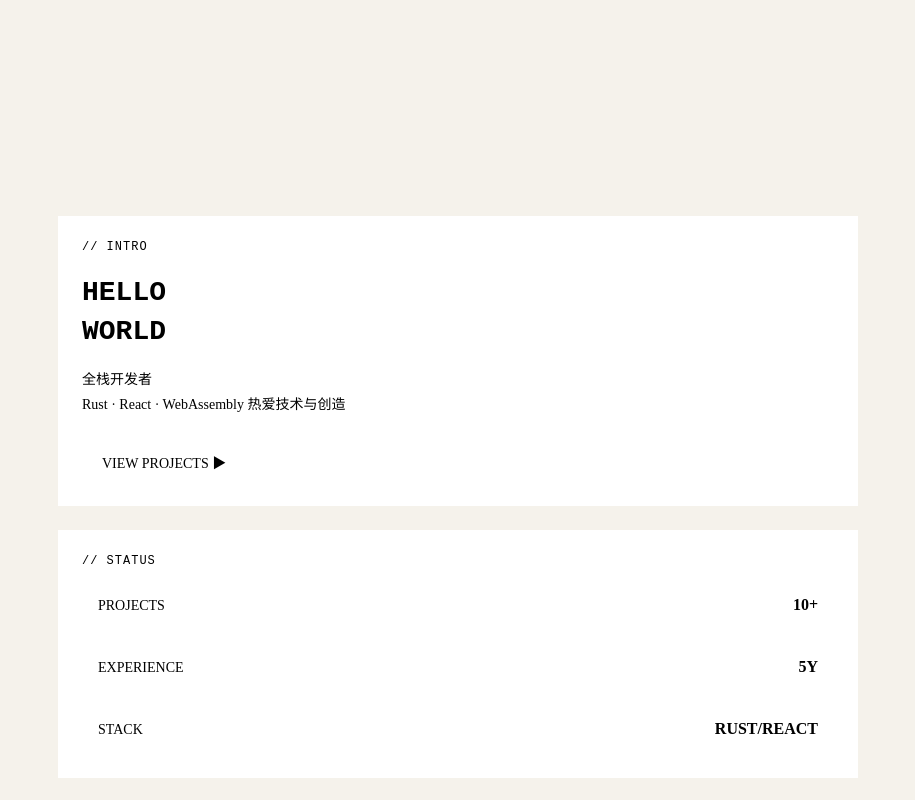
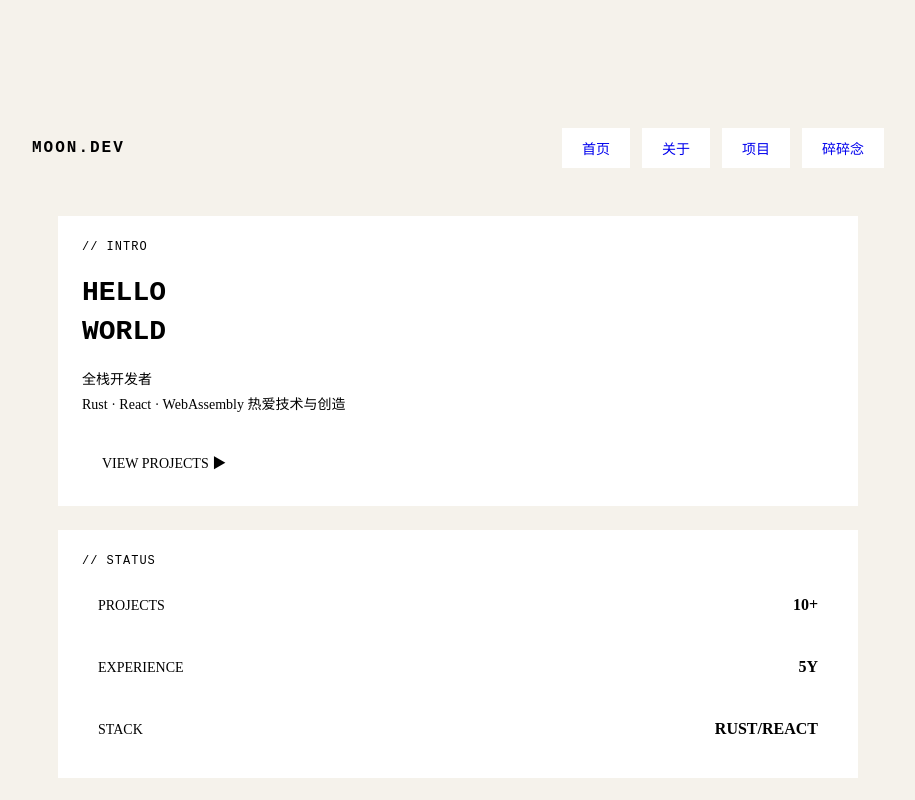
Before and after one commit to Benaso/vitcor-s-box, a React (Vite) app in the folder frontend/: page / in a window 1280 px wide. Shown: the top 800 px of the page, without its empty margins (182-1097 px from the left). Built offline with nearby package versions, Linux system fonts and the light colour scheme; the HTML template or start-up script is replaced by a standard one.

Commit message:
feat: ensure navbar displays on homepage

```diff
--- a/frontend/src/pages/Home.jsx
+++ b/frontend/src/pages/Home.jsx
@@ -14,10 +14,18 @@ function Home() {
   return (
     <>
       <ParticleBackground mousePos={mousePos} />
-      <div style={{ minHeight: '100vh', display: 'flex', flexDirection: 'column' }}>
+      <div
+        style={{
+          minHeight: '100vh',
+          display: 'flex',
+          flexDirection: 'column',
+          position: 'relative',
+          zIndex: 1
+        }}
+      >
         <Navbar />
         <main
-          style={{ flex: 1, zIndex: 1, position: 'relative' }}
+          style={{ flex: 1, position: 'relative' }}
           onMouseMove={(e) => setMousePos({ x: e.clientX, y: e.clientY })}
         >
           <div style={{ maxWidth: '800px', margin: '0 auto', padding: '32px 16px' }}>
```
